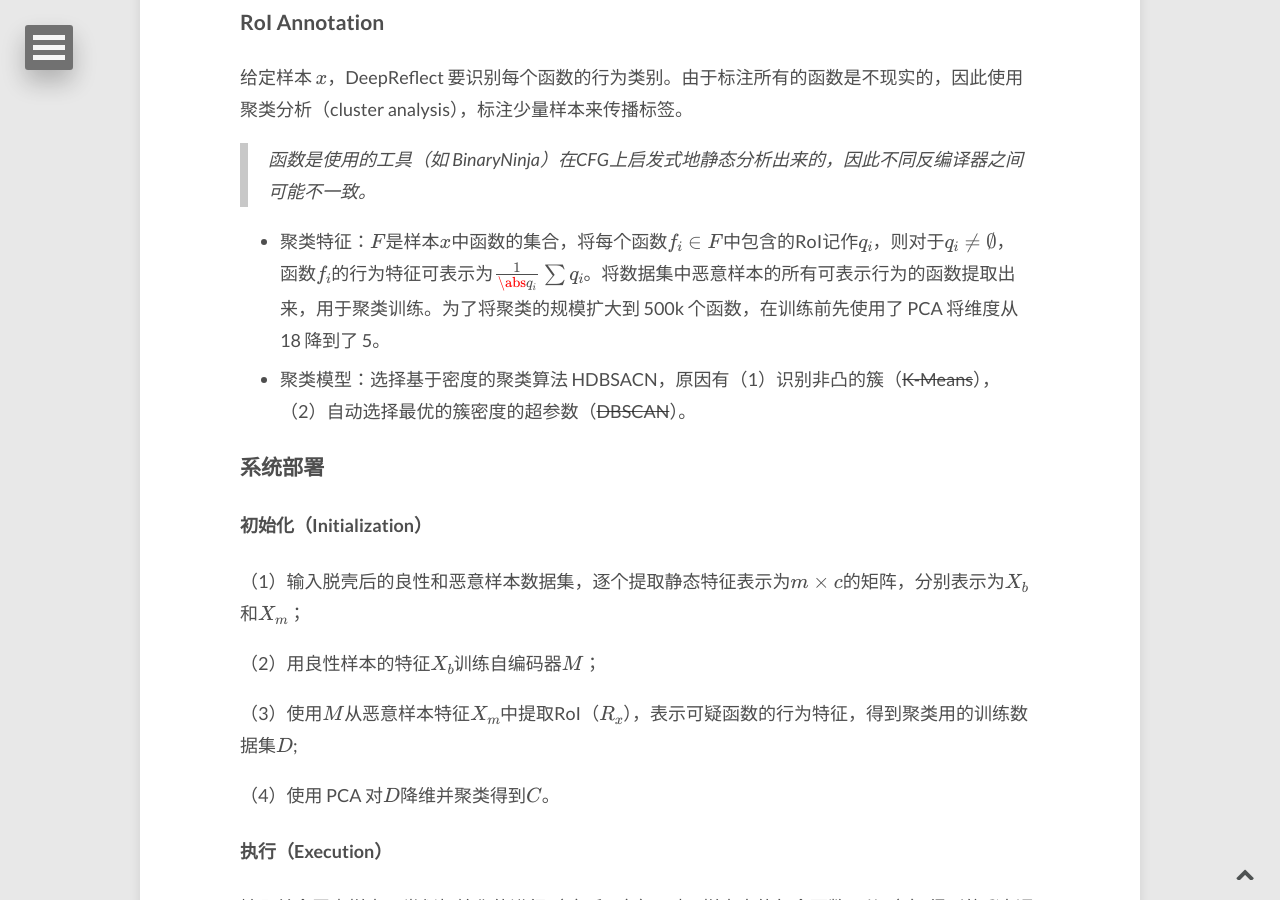
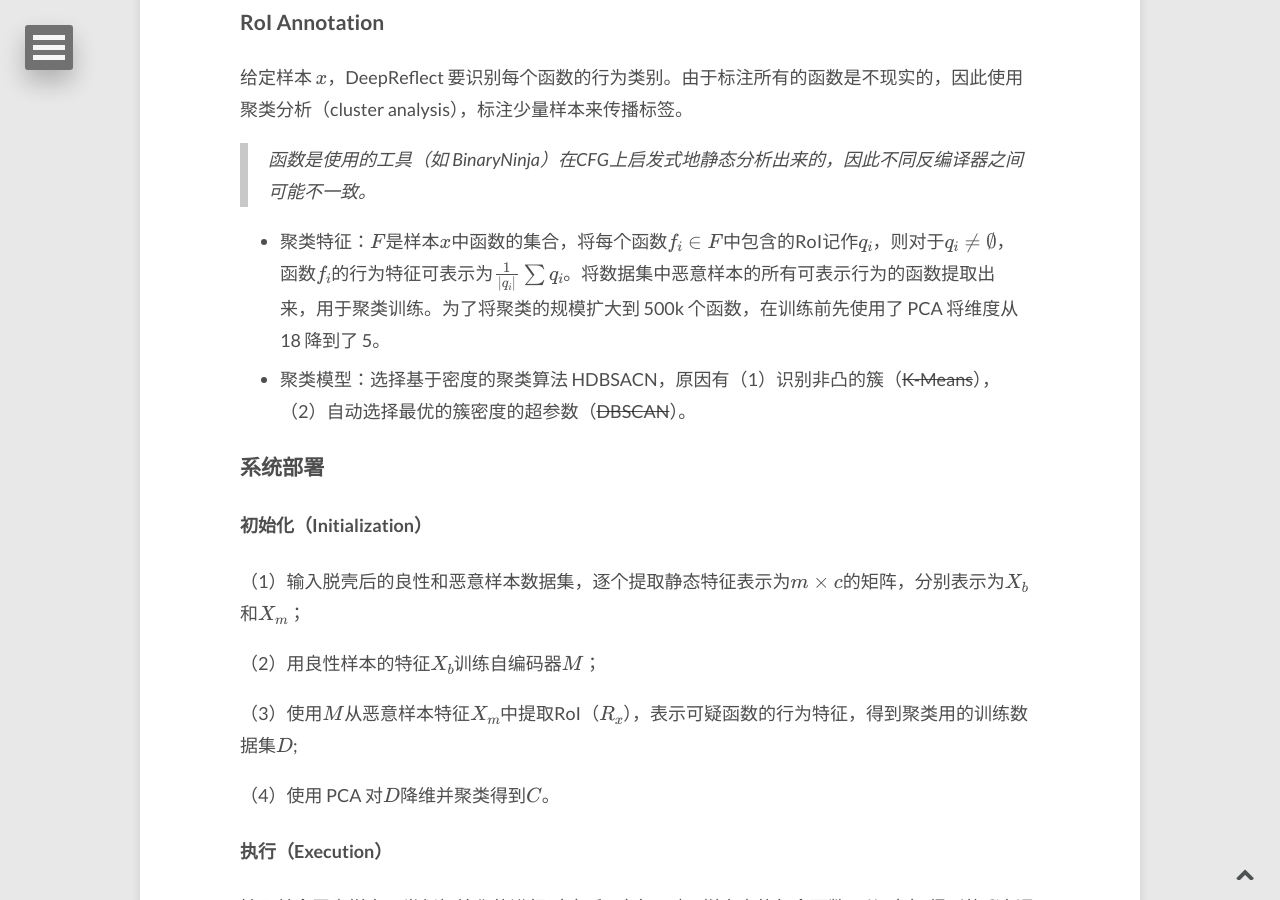
Before and after one commit to E0HYL/BLOG-OF-E0, a Jekyll site: the page built from _posts/2021-09-08-DeepReflect.md, in a window 1280 px wide and 900 px high, scrolled down 5251 px. Built offline with Jekyll 4.4.1, drawn with Linux system fonts in a browser that asks for light colours; nearby versions of some CDN libraries; formulas are drawn with MathJax 3; comment, search, counter and statistics services are not loaded.

Commit message:
from \abs to \lvert \rvert

```diff
--- a/_posts/2021-09-08-DeepReflect.md
+++ b/_posts/2021-09-08-DeepReflect.md
@@ -115,7 +115,7 @@ inspired from **ACFG features**：
 
 > 函数是使用的工具（如 BinaryNinja）在CFG上启发式地静态分析出来的，因此不同反编译器之间可能不一致。
 
-- 聚类特征：$$F$$是样本$$x$$中函数的集合，将每个函数$$f_i\in F$$中包含的RoI记作$$q_i$$，则对于$$q_i\neq \emptyset$$，函数$$f_i$$的行为特征可表示为$$\frac{1}{\abs{q_i}}\sum q_i$$。将数据集中恶意样本的所有可表示行为的函数提取出来，用于聚类训练。为了将聚类的规模扩大到 500k 个函数，在训练前先使用了 PCA 将维度从 18 降到了 5。
+- 聚类特征：$$F$$是样本$$x$$中函数的集合，将每个函数$$f_i\in F$$中包含的RoI记作$$q_i$$，则对于$$q_i\neq \emptyset$$，函数$$f_i$$的行为特征可表示为$$\frac{1}{\lvert q_i \rvert}\sum q_i$$。将数据集中恶意样本的所有可表示行为的函数提取出来，用于聚类训练。为了将聚类的规模扩大到 500k 个函数，在训练前先使用了 PCA 将维度从 18 降到了 5。
 - 聚类模型：选择基于密度的聚类算法 HDBSACN，原因有（1）识别非凸的簇（~~K-Means~~），（2）自动选择最优的簇密度的超参数（~~DBSCAN~~）。
 
 ### 系统部署
```
